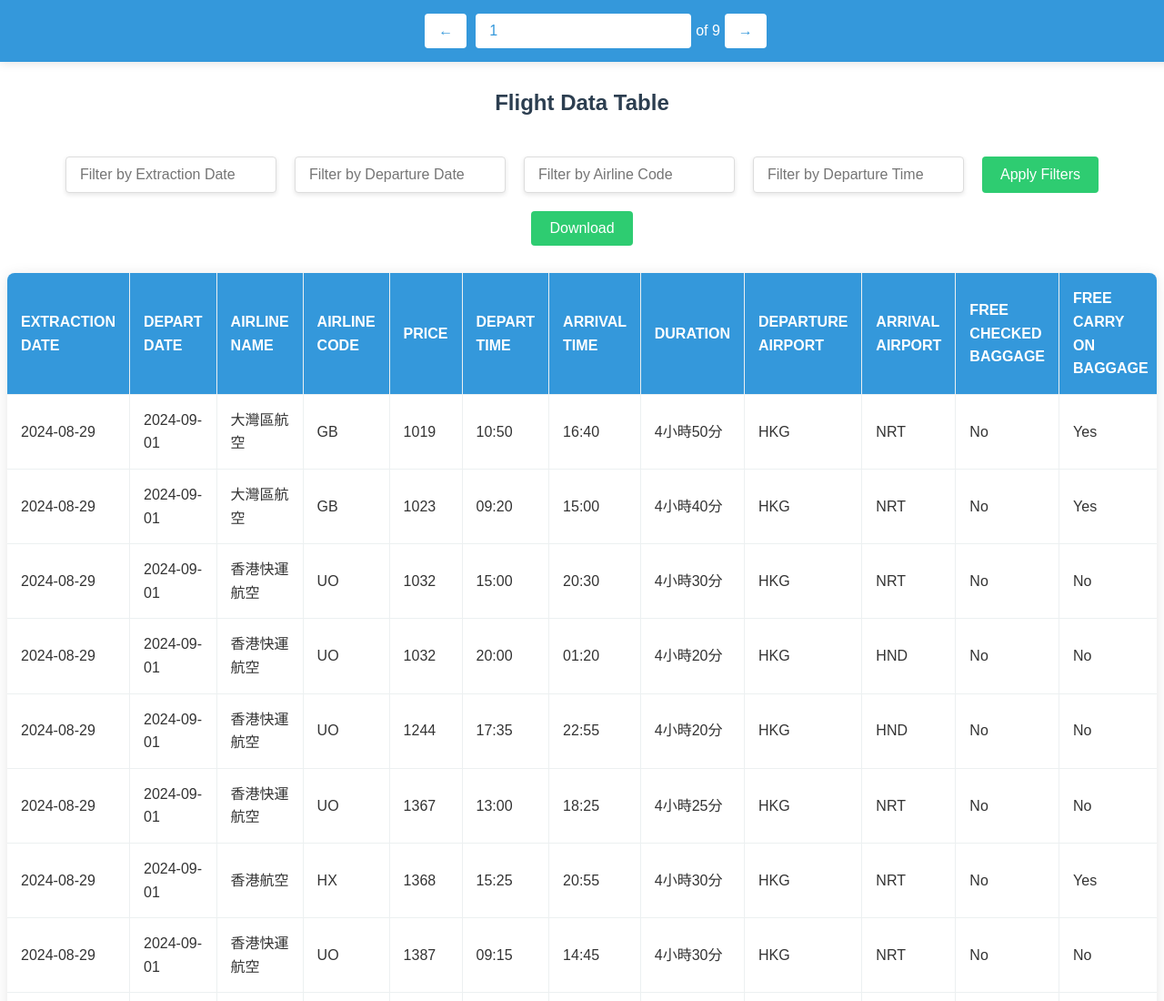
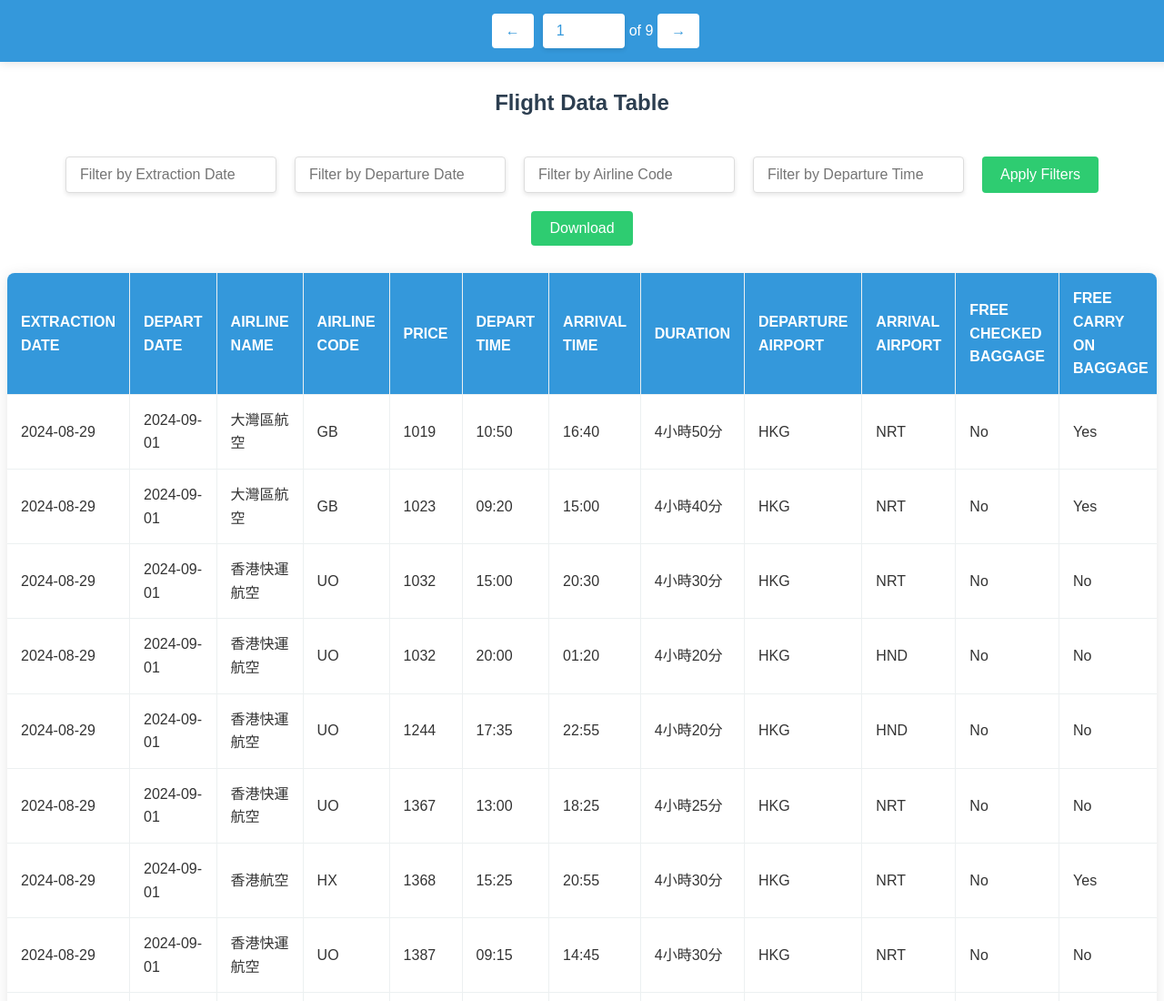
Before and after one commit to himitsuconfidential/test, a plain HTML site: page index.html in a window 1280 px wide. Shown: the top 1100 px of the page at 91% size. Drawn offline with Linux system fonts and the light colour scheme.

Commit message:
Update style.css

```diff
--- a/style.css
+++ b/style.css
@@ -200,3 +200,7 @@ tr:hover {
         width: calc(100% - 20px);
     }
 }
+
+#current-page {
+    width: 60px; /* Adjust the width as needed */ /* Adjust the height as needed */   box-shadow: 0 2px 5px rgba(0,0,0,0.1); /* Optional: Add box shadow */
+}
```
